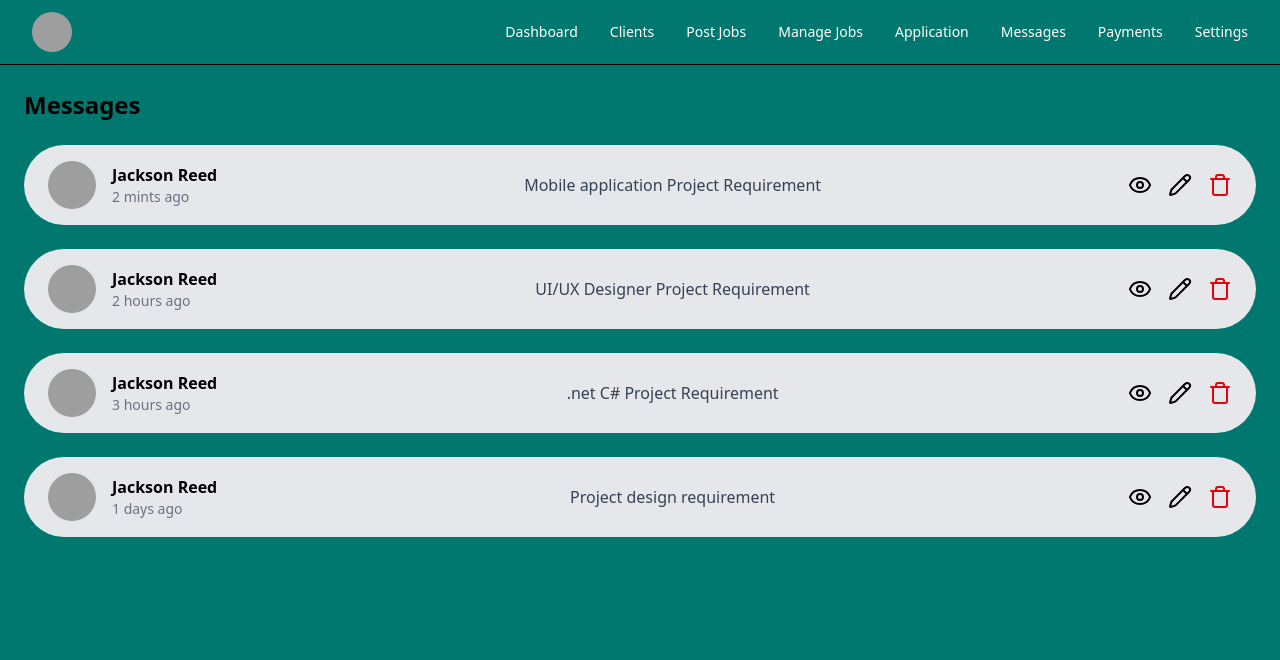
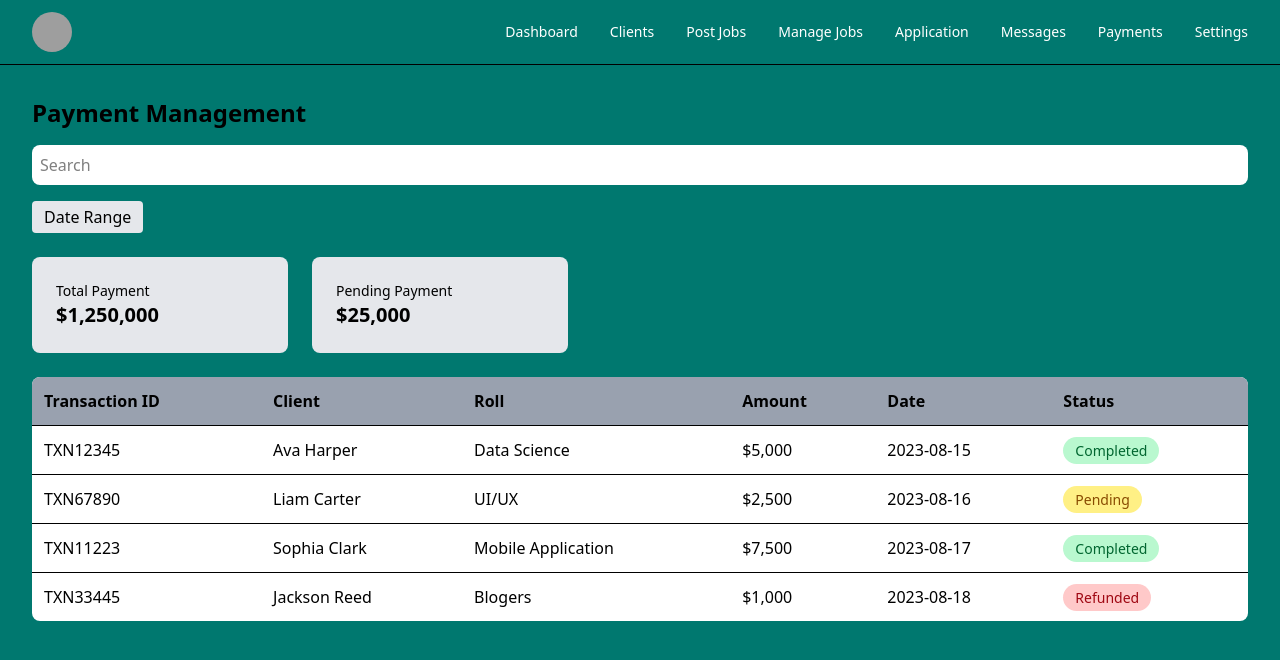
Before and after one commit to vikashkumar97983282-glitch/Talent-Talk-using-React, a React (Vite) app in the folder Talent_talk/: page / in a window 1280 px wide. Shown: the top 660 px of the page. Built offline with nearby package versions, Linux system fonts and the light colour scheme; grey boxes are pictures that could not be loaded; what ag-charts-community would draw is missing.

Commit message:
this is payment status page .

```diff
--- a/Talent_talk/src/App.jsx
+++ b/Talent_talk/src/App.jsx
@@ -22,6 +22,7 @@ import CompanyPostJob from "./companypage/companypostjob/companypostjob";
 import CompanyManageJob from "./companypage/companymanagejob/companymanagejob";
 import CompanyJobApplication from "./companypage/companyJobApplication/companyJobApplication";
 import CompanyMessage from "./companypage/message/companymessage";
+import CompanyPayment from "./companypage/companyPayment/companyPayment";
 
 
 function App() {
@@ -37,7 +38,8 @@ function App() {
     {/* <CompanyPostJob/> */}
     {/* <CompanyManageJob/> */}
     {/* <CompanyJobApplication/> */}
-    <CompanyMessage/>
+    {/* <CompanyMessage/> */}
+    <CompanyPayment/>
 
 
 
--- /dev/null
+++ b/Talent_talk/src/companypage/companyPayment/companyPayment.jsx
@@ -0,0 +1,15 @@
+import React from "react";
+import CompanyPaymentContent from "./companyPaymentContent";
+import CompanyHeader from "../companyclient/companyheader";
+
+
+function CompanyPayment(){
+    return (
+        <div>
+            <CompanyHeader/>
+            <CompanyPaymentContent/>
+        </div>
+    );
+}
+
+export default CompanyPayment;
--- /dev/null
+++ b/Talent_talk/src/companypage/companyPayment/companyPaymentContent.jsx
@@ -0,0 +1,121 @@
+import React from "react";
+
+function CompanyPaymentContent() {
+  const payments = [
+    {
+      id: "TXN12345",
+      client: "Ava Harper",
+      role: "Data Science",
+      amount: "$5,000",
+      date: "2023-08-15",
+      status: "Completed",
+    },
+    {
+      id: "TXN67890",
+      client: "Liam Carter",
+      role: "UI/UX",
+      amount: "$2,500",
+      date: "2023-08-16",
+      status: "Pending",
+    },
+    {
+      id: "TXN11223",
+      client: "Sophia Clark",
+      role: "Mobile Application",
+      amount: "$7,500",
+      date: "2023-08-17",
+      status: "Completed",
+    },
+    {
+      id: "TXN33445",
+      client: "Jackson Reed",
+      role: "Blogers",
+      amount: "$1,000",
+      date: "2023-08-18",
+      status: "Refunded",
+    },
+  ];
+
+  const statusStyle = (status) => {
+    if (status === "Completed")
+      return "bg-green-200 text-green-800 px-3 py-1 rounded-full text-sm";
+    if (status === "Pending")
+      return "bg-yellow-200 text-yellow-800 px-3 py-1 rounded-full text-sm";
+    return "bg-red-200 text-red-800 px-3 py-1 rounded-full text-sm";
+  };
+
+  return (
+    <div className="bg-teal-700 min-h-screen p-8">
+
+      {/* Title */}
+      <h2 className="text-2xl font-bold mb-4">Payment Management</h2>
+
+      {/* Search */}
+      <input
+        type="text"
+        placeholder="Search"
+        className="w-full p-2 rounded-lg mb-4 bg-white"
+      />
+
+      {/* Filter */}
+      <button className="bg-gray-200 px-3 py-1 rounded mb-6">
+        Date Range
+      </button>
+
+      {/* Cards */}
+      <div className="flex gap-6 mb-6">
+
+        <div className="bg-gray-200 p-6 rounded-lg w-64">
+          <p className="text-sm">Total Payment</p>
+          <h3 className="text-xl font-bold">$1,250,000</h3>
+        </div>
+
+        <div className="bg-gray-200 p-6 rounded-lg w-64">
+          <p className="text-sm">Pending Payment</p>
+          <h3 className="text-xl font-bold">$25,000</h3>
+        </div>
+
+      </div>
+
+      {/* Table */}
+      <div className="bg-white rounded-lg overflow-hidden">
+
+        <table className="w-full text-left">
+
+          <thead className="bg-gray-400">
+            <tr>
+              <th className="p-3">Transaction ID</th>
+              <th className="p-3">Client</th>
+              <th className="p-3">Roll</th>
+              <th className="p-3">Amount</th>
+              <th className="p-3">Date</th>
+              <th className="p-3">Status</th>
+            </tr>
+          </thead>
+
+          <tbody>
+            {payments.map((pay, index) => (
+              <tr key={index} className="border-t">
+                <td className="p-3">{pay.id}</td>
+                <td className="p-3">{pay.client}</td>
+                <td className="p-3">{pay.role}</td>
+                <td className="p-3">{pay.amount}</td>
+                <td className="p-3">{pay.date}</td>
+                <td className="p-3">
+                  <span className={statusStyle(pay.status)}>
+                    {pay.status}
+                  </span>
+                </td>
+              </tr>
+            ))}
+          </tbody>
+
+        </table>
+
+      </div>
+
+    </div>
+  );
+}
+
+export default CompanyPaymentContent;
```
